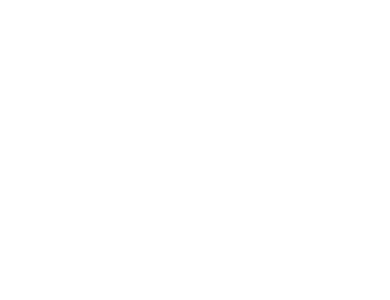
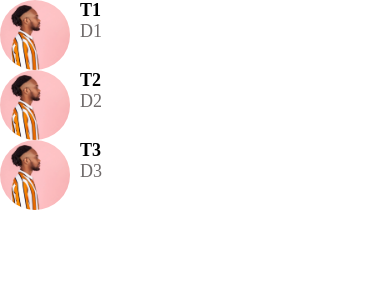
Before and after one commit to zahid2022skipq/ecommerceapp, a React Native app: screen / in a window 390 px wide. Shown: the top 300 px of the page. Built offline with nearby package versions, Linux system fonts and the light colour scheme.

Commit message:
Adding flat list component

```diff
--- a/app/screens/MessagesScreen.js
+++ b/app/screens/MessagesScreen.js
@@ -1,5 +1,6 @@
 import React from "react";
 import { FlatList } from "react-native";
+import ListItem from "../components/ListItem";
 
 const data = [
   {
@@ -23,7 +24,19 @@ const data = [
 ];
 
 function MessagesScreen(props) {
-  return <FlatList data={data} keyExtractor={(message) => message.id} />;
+  return (
+    <FlatList
+      data={data}
+      keyExtractor={(message) => message.id}
+      renderItem={({ item }) => (
+        <ListItem
+          title={item.title}
+          subTitle={item.description}
+          image={item.image}
+        />
+      )}
+    />
+  );
 }
 
 export default MessagesScreen;
```
